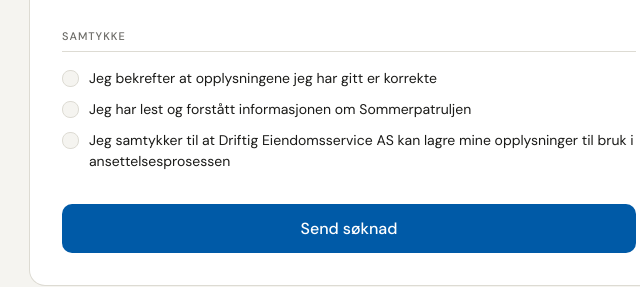
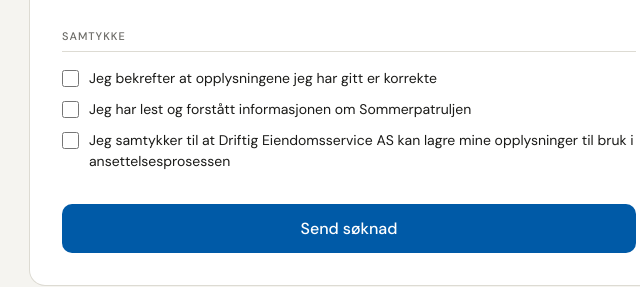
Before and after one commit to Ole-Eid/Sommerpatruljen-2026, a plain HTML site: page index.html in a window 1280 px wide. Shown: the part 1538-1825 px from the top of the page, 291-931 px from the left. Drawn offline with Linux system fonts and the light colour scheme.

Commit message:
Update index.html

```diff
--- a/index.html
+++ b/index.html
@@ -223,8 +223,11 @@
       padding: 0;
       margin-top: 2px;
       accent-color: var(--blue);
-      background: var(--gray-bg);
       cursor: pointer;
+      appearance: checkbox;
+      -webkit-appearance: checkbox;
+      border: none;
+      background: none;
     }
 
     /* Submit */
```
